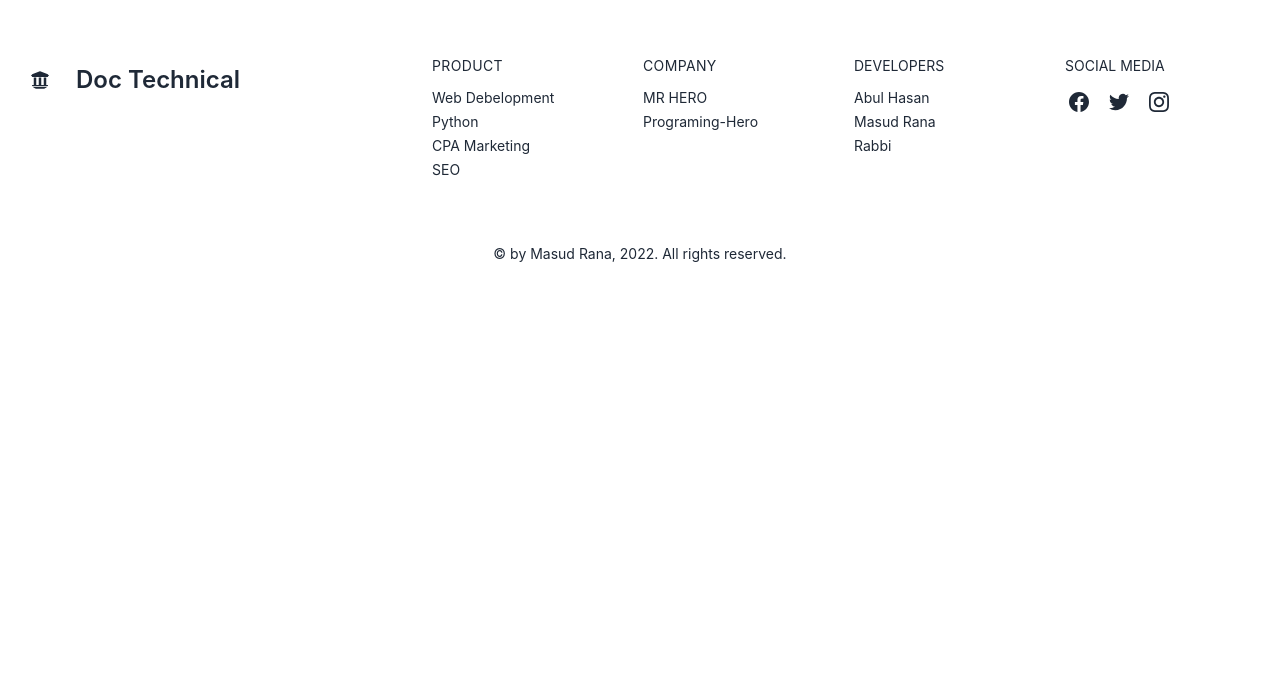
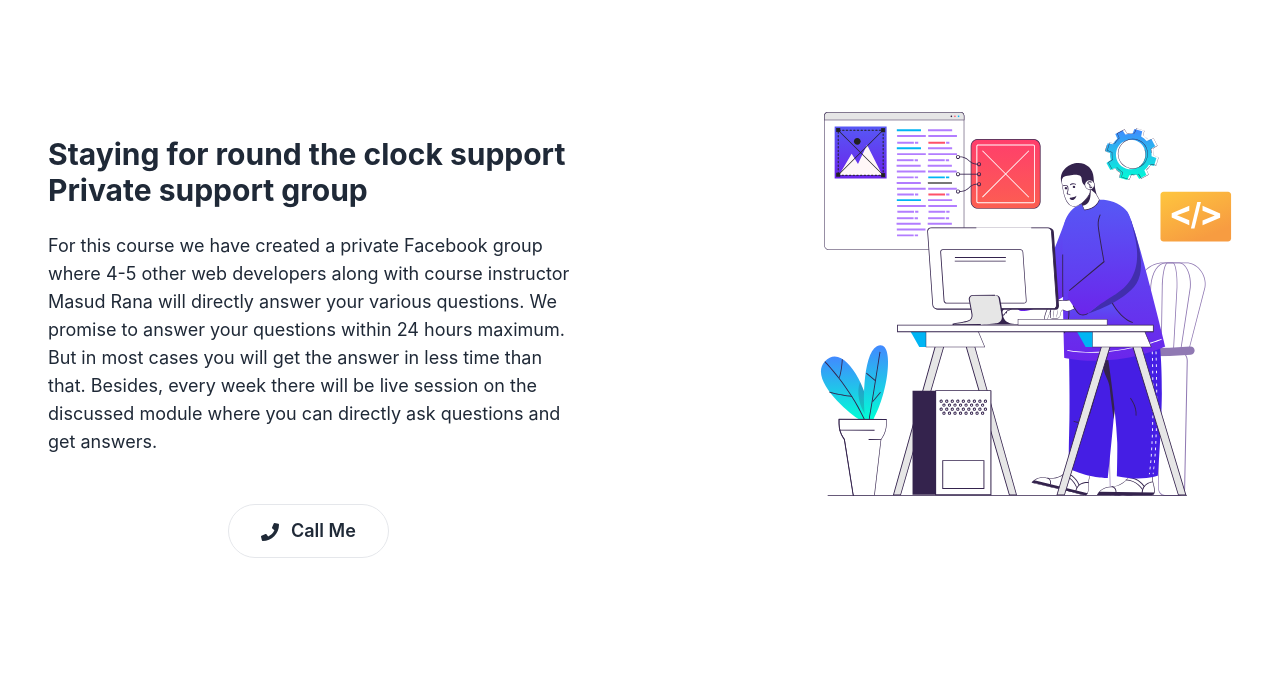
Before and after one commit to masudwebdeveloper/doc-technical-client, a React (Create React App) app: page / in a window 1280 px wide. Shown: the part 5154-5840 px from the top of the page. Before the commit the page ends 5442 px from the top, so only its background shows below. Built offline with nearby package versions, Linux system fonts and the light colour scheme; no server answers.

Commit message:
support section is added

```diff
--- a/src/pages/Home/Home.jsx
+++ b/src/pages/Home/Home.jsx
@@ -8,6 +8,7 @@ import photo4 from '../../assets/brands/developer.png';
 import WebCourse from '../../share/WebCourse/WebCourse';
 import WebProjectGallary from '../../share/WebProjectGallary/WebProjectGallary';
 import CourseBenifit from '../../share/CourseBenifit/CourseBenifit';
+import SupportGroup from '../../share/SupportGroup/SupportGroup';
 
 const Home = () => {
 
@@ -139,6 +140,10 @@ const Home = () => {
          <div>
             <CourseBenifit></CourseBenifit>
          </div>
+         {/* support group section */}
+         <div>
+            <SupportGroup></SupportGroup>
+         </div>
       </div>
    );
 };
--- /dev/null
+++ b/src/share/SupportGroup/SupportGroup.jsx
@@ -0,0 +1,26 @@
+import React from 'react';
+import { FaFacebook, FaPhone } from 'react-icons/fa';
+import web from '../../assets/brands/web.svg';
+const SupportGroup = () => {
+   return (
+      <section className="light:bg-gray-800 light:text-gray-100">
+         <div className="container flex flex-col justify-center p-6 mx-auto sm:py-12 lg:py-24 lg:flex-row lg:justify-between">
+            <div className="flex flex-col justify-center p-6 text-center rounded-sm lg:max-w-xl  lg:text-left" data-aos="fade-right" data-aos-duration="2000">
+               <h1 className="text-3xl font-bold leading-none sm:text-3xl">Staying for round the clock support<br/>
+                  <span className="dark:text-violet-400">Private support group</span>
+               </h1>
+               <p className="mt-6 mb-8 text-lg sm:mb-12">For this course we have created a private Facebook group where 4-5 other web developers along with course instructor Masud Rana will directly answer your various questions. We promise to answer your questions within 24 hours maximum. But in most cases you will get the answer in less time than that. Besides, every week there will be live session on the discussed module where you can directly ask questions and get answers.</p>
+               <div className="flex flex-col space-y-4 sm:items-center sm:justify-center sm:flex-row sm:space-y-0 sm:space-x-4 lg:justify-start">
+                  <a rel="noopener noreferrer" target="_blank" href="https://www.facebook.com/Masudrana2143/" className="px-8 py-3 text-lg font-semibold rounded-badge dark:bg-violet-800 text-white hover:scale-105 duration-500"><FaFacebook className='inline mr-3 text-lg'></FaFacebook>Support</a>
+                  <a rel="noopener noreferrer" href="#" className="px-8 py-3 text-lg font-semibold border rounded-badge dark:border-gray-500 hover:translate-x-5 duration-500"><FaPhone className='inline mr-3'></FaPhone>Call Me</a>
+               </div>
+            </div>
+            <div className="flex items-center justify-center p-6 mt-8 lg:mt-0 h-72 sm:h-80 lg:h-96 xl:h-112 2xl:h-128" data-aos="fade-left" data-aos-duration="2000">
+               <img src={web} alt="" className="object-contain h-72 sm:h-80 lg:h-96 xl:h-112 2xl:h-128" />
+            </div>
+         </div>
+      </section>
+   );
+};
+
+export default SupportGroup;
```
Also changed, not shown: src/assets/brands/web.svg (added).
